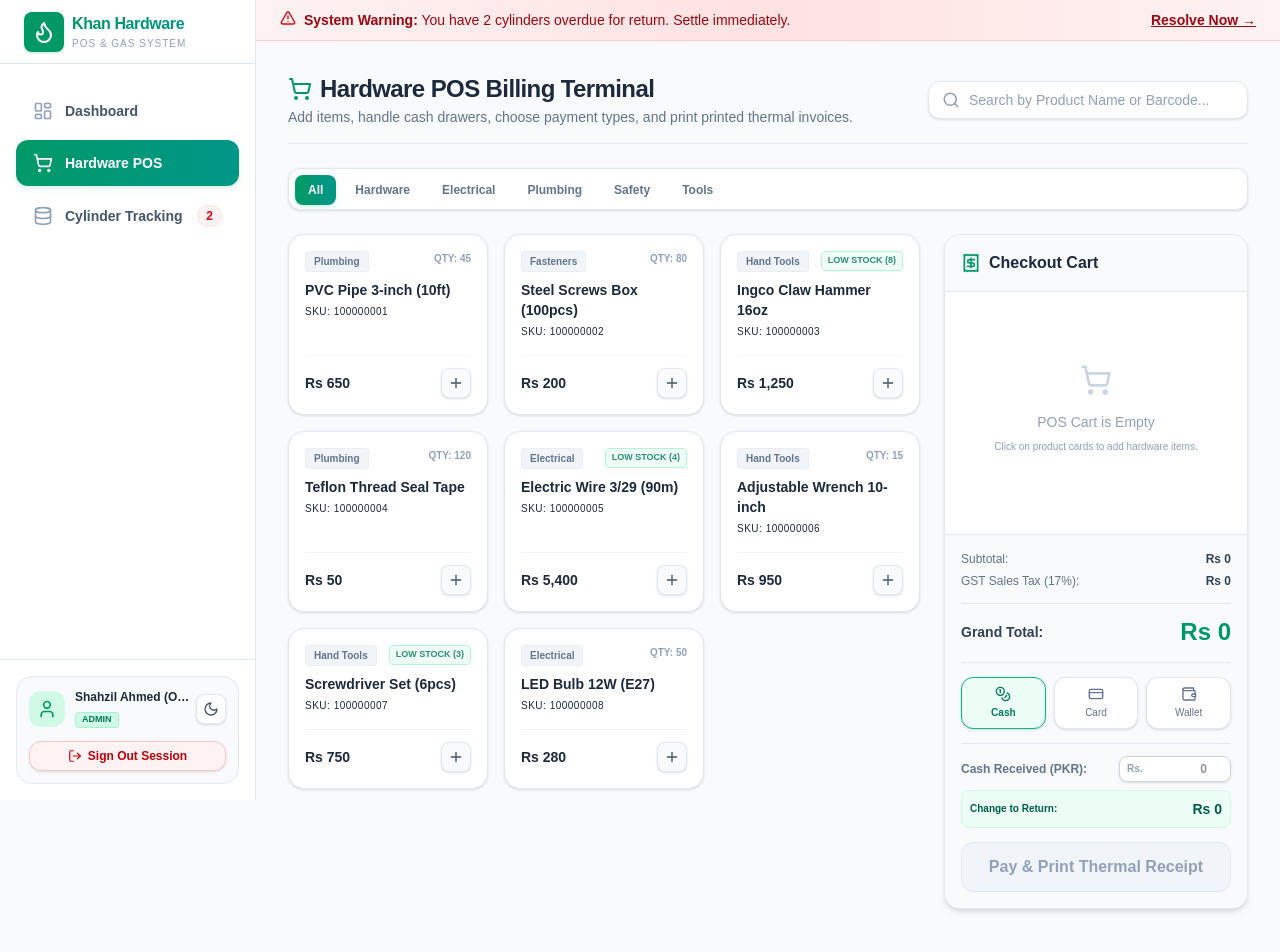
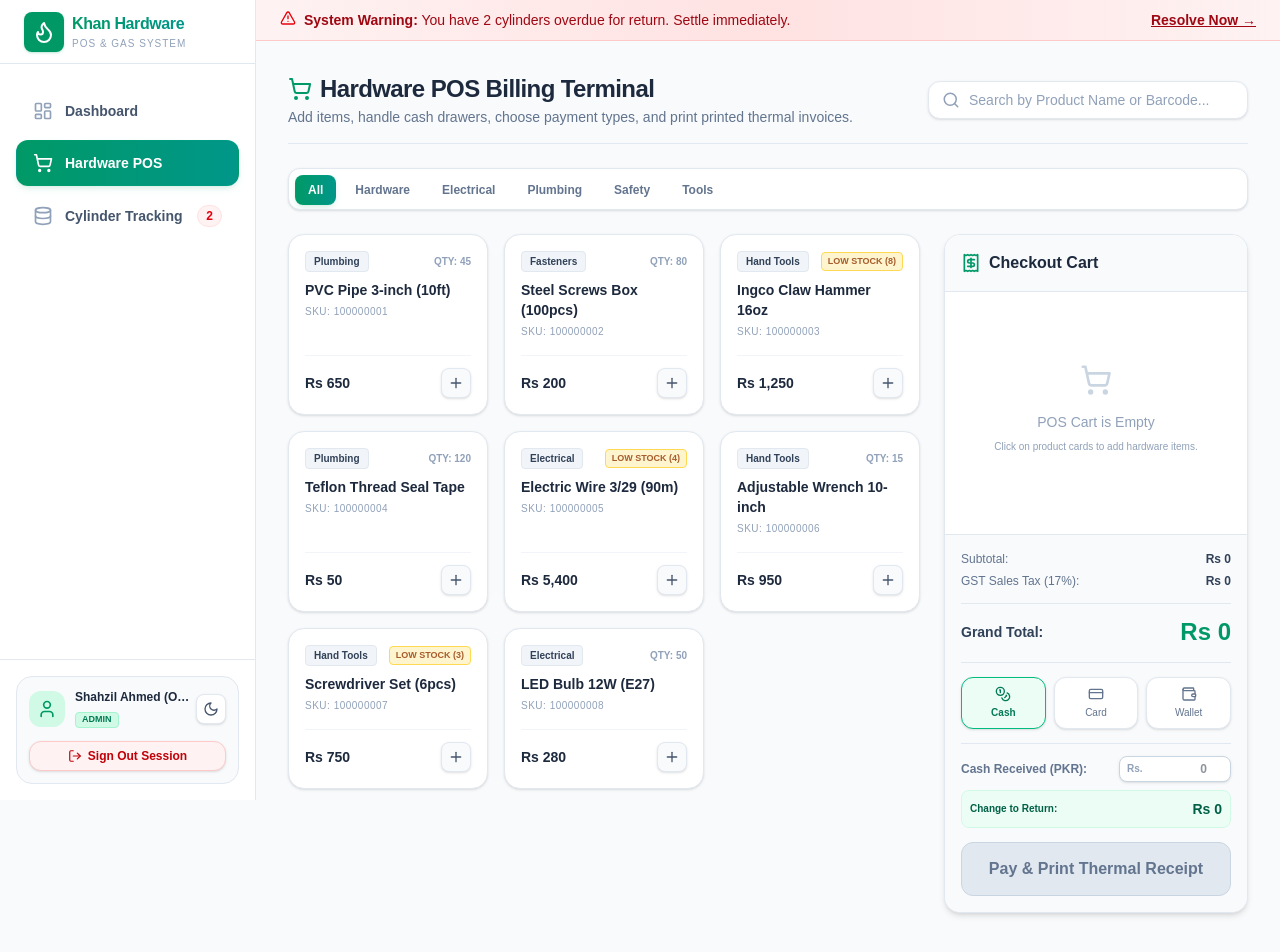
Before and after one commit to shahzil12/khanhardwarepos, a Next.js app: page /pos in a window 1280 px wide. Shown: the top 952 px of the page. Built offline with nearby package versions, Linux system fonts and the light colour scheme.

Commit message:
Fix badge and checkout button color contrast and broken class names in POS terminal

```diff
--- a/src/app/pos/page.tsx
+++ b/src/app/pos/page.tsx
@@ -280,16 +280,22 @@ export default function POSPage() {
                   }`}
                 >
                   <div className="space-y-1">
-                    <div className="flex justify-between items-start">
-                      <span className="px-2 py-0.5 bg-slate-100 dark:bg-slate-800 text-[10px] text-slate-500 dark:text-slate-400 rounded font-semibold border border-slate-200/50 dark:border-slate-700/50">
+                    <div className="flex justify-between items-center gap-1.5 flex-wrap">
+                      <span className={`px-2 py-0.5 text-[10px] rounded font-bold border ${
+                        isDark ? 'bg-slate-800 text-slate-300 border-slate-700' : 'bg-slate-100 text-slate-700 border-slate-200'
+                      }`}>
                         {product.category}
                       </span>
                       {isOutOfStock ? (
-                        <span className="px-1.5 py-0.5 bg-red-50 dark:bg-red-950/20 border border-red-200 dark:border-red-900 text-red-700 dark:text-red-400 text-[9px] font-bold rounded">
+                        <span className={`px-1.5 py-0.5 text-[9px] font-bold rounded border ${
+                          isDark ? 'bg-red-950/40 text-red-400 border-red-900/50' : 'bg-red-100 text-red-700 border-red-200'
+                        }`}>
                           OUT OF STOCK
                         </span>
                       ) : isLowStock ? (
-                        <span className="px-1.5 py-0.5 bg-emerald-50 dark:bg-emerald-950/20 border border-emerald-200 dark:border-emerald-900 text-emerald-700 dark:text-emerald-400 text-[9px] font-bold rounded animate-pulse">
+                        <span className={`px-1.5 py-0.5 text-[9px] font-bold rounded border animate-pulse ${
+                          isDark ? 'bg-amber-950/40 text-amber-400 border-amber-900/50' : 'bg-amber-100 text-amber-800 border-amber-300'
+                        }`}>
                           LOW STOCK ({product.stockQuantity})
                         </span>
                       ) : (
@@ -299,10 +305,10 @@ export default function POSPage() {
                       )}
                     </div>
 
-                    <h4 className={`font-bold text-sm mt-2 line-clamp-2 ${isDark ? 'text-slate-200 group-hover:text-white' : '-800 group-hover:text-slate-950'}`}>
+                    <h4 className={`font-bold text-sm mt-2 line-clamp-2 ${isDark ? 'text-slate-200 group-hover:text-white' : 'text-slate-800 group-hover:text-slate-950'}`}>
                       {product.name}
                     </h4>
-                    <p className="text-[10px] -400 font-mono tracking-wider">
+                    <p className="text-[10px] text-slate-400 font-mono tracking-wider">
                       SKU: {product.barcode}
                     </p>
                   </div>
@@ -501,12 +507,14 @@ export default function POSPage() {
               <button
                 onClick={handleCheckout}
                 disabled={cart.length === 0}
-                className={`w-full py-3 rounded-xl font-bold transition-all shadow-md text-sm sm:text-base border ${
+                className={`w-full py-3.5 rounded-xl font-bold transition-all shadow-md text-sm sm:text-base border ${
                   cart.length === 0
-                    ? 'bg-slate-100 dark:bg-slate-800 border-slate-200 dark:border-slate-800 text-slate-400 cursor-not-allowed shadow-none'
+                    ? isDark
+                      ? 'bg-slate-800/60 border-slate-800 text-slate-500 cursor-not-allowed shadow-none'
+                      : 'bg-slate-200 border-slate-300 text-slate-500 cursor-not-allowed shadow-none'
                     : isDark
                       ? 'bg-gradient-to-r from-cyan-600 to-blue-600 border-cyan-500/20 text-white shadow-cyan-glow'
-                      : 'bg-gradient-to-r from-emerald-600 to-teal-600 hover:from-emerald-500 hover:to-teal-500 text-white border-emerald-500/10 shadow-emerald-600/10'
+                      : 'bg-gradient-to-r from-emerald-600 to-teal-600 hover:from-emerald-500 hover:to-teal-500 text-white border-emerald-500/10 shadow-emerald-600/20'
                 }`}
               >
                 Pay & Print Thermal Receipt
```
